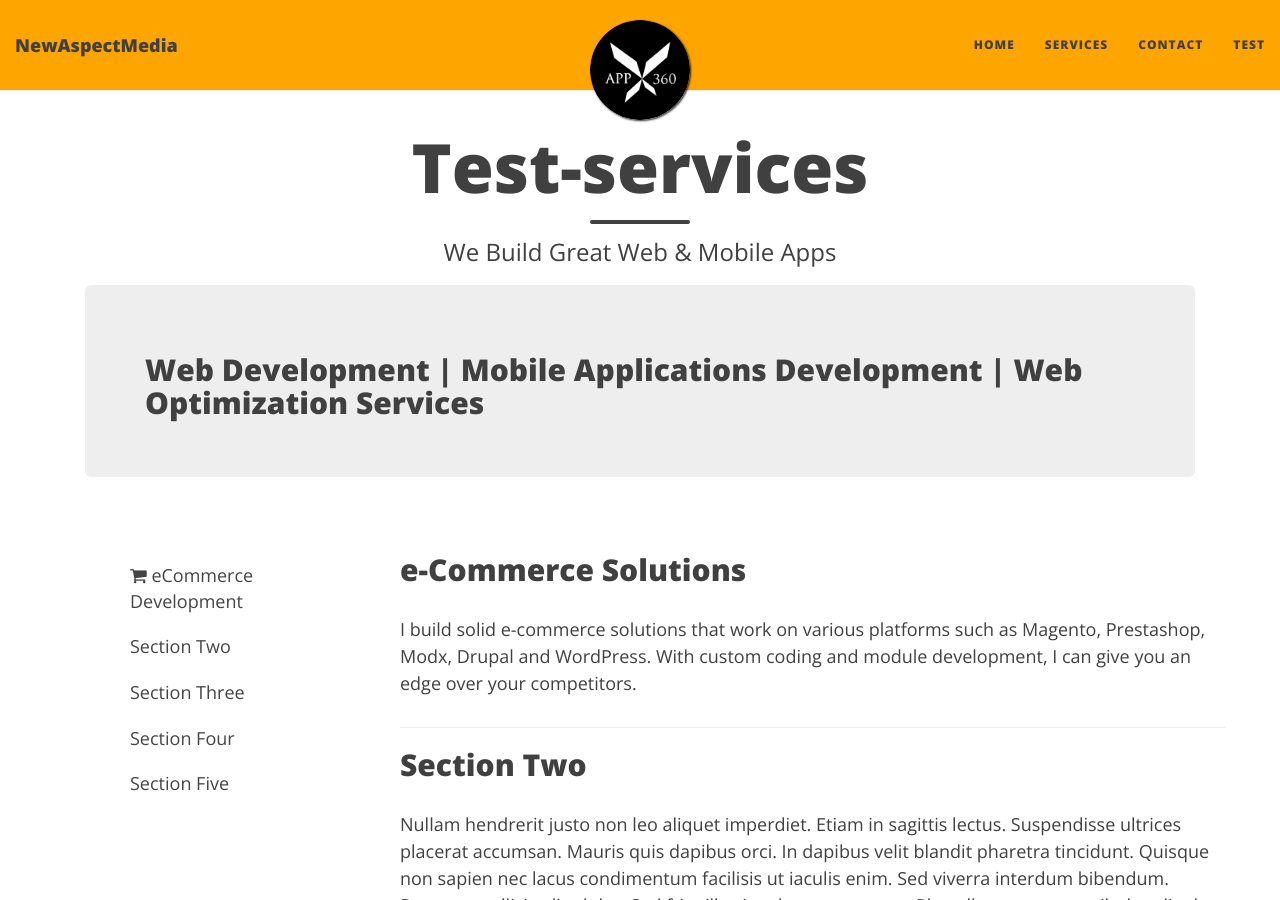
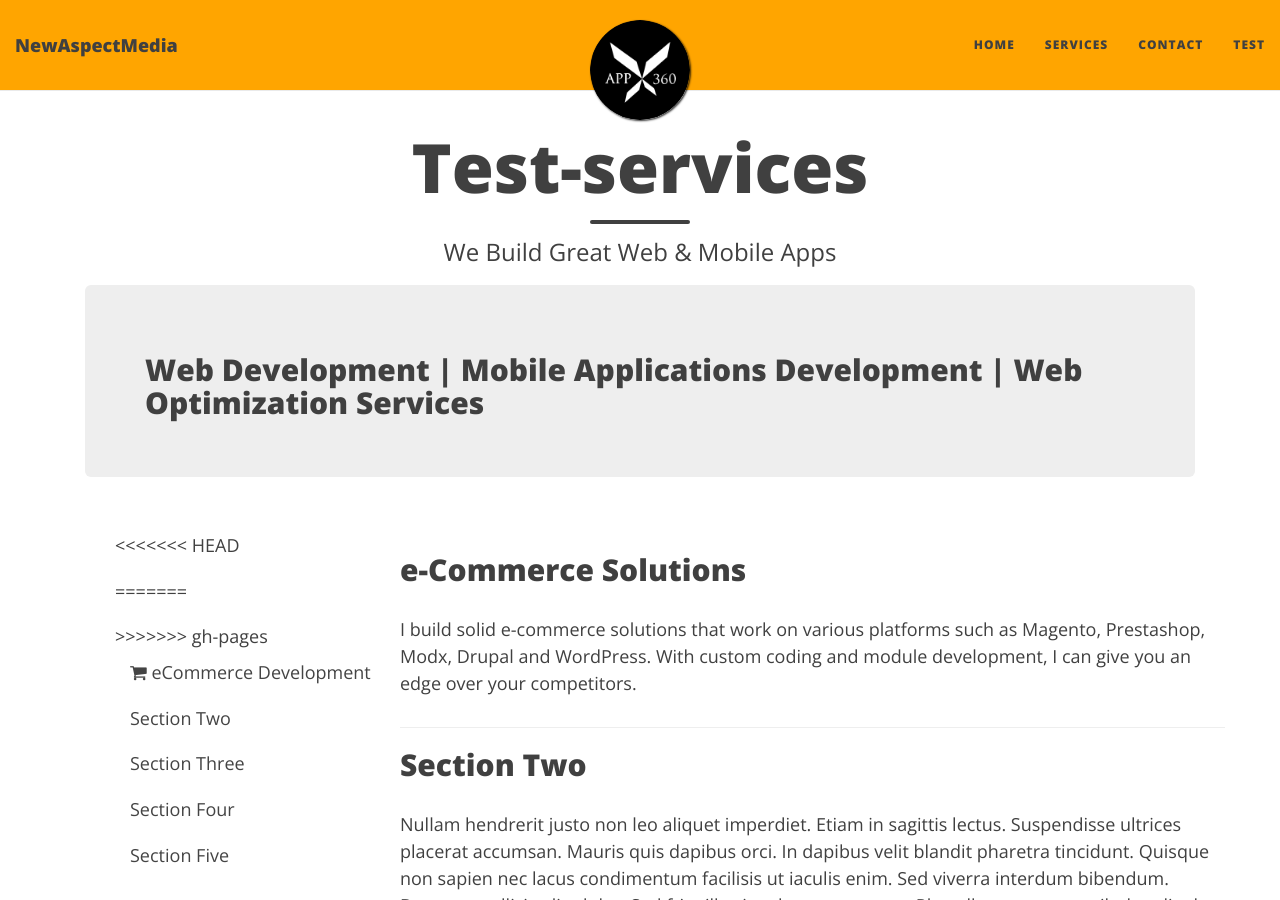
Before and after one commit to newmedia77/appxnam, a Jekyll site: the page built from test-services.html, in a window 1280 px wide and 900 px high. Built offline with Jekyll 4.4.1, drawn with Linux system fonts in a browser that asks for light colours; nearby versions of some CDN libraries.

Commit message:
Merge branch 'gh-pages'
# Conflicts:
#	test-services.html

```diff
--- a/css/main.css
+++ b/css/main.css
@@ -471,11 +471,11 @@ select { margin-bottom: 28.8px; max-width: 100%; width: auto; }
 
 /* Custom */
 
-@media (min-width: 1200px)
+@media (min-width: 992px)
 .bs-docs-sidebar.affix, .bs-docs-sidebar.affix-bottom {
     width: 263px;
 }
-@media (min-width: 992px)
+@media (min-width: 768px)
 .bs-docs-sidebar.affix {
     position: fixed;
     top: 20px;
@@ -484,7 +484,7 @@ select { margin-bottom: 28.8px; max-width: 100%; width: auto; }
 .bs-docs-sidebar {
     padding-left: 20px;
 }
-@media (min-width: 992px)
+@media (min-width: 768px)
 .bs-docs-sidebar.affix .bs-docs-sidenav, .bs-docs-sidebar.affix-bottom .bs-docs-sidenav {
     margin-top: 0;
     margin-bottom: 0;
--- a/test-services.html
+++ b/test-services.html
@@ -11,8 +11,13 @@ slug:
 <div class="container">
   <div class="row">
     <div class="col-sm-3">
+<<<<<<< HEAD
     <nav class="bs-docs-sidebar hidden-print hidden-xs hidden-sm affix">
       <ul class="nav bs-docs-sidenav">
+=======
+    <nav class="bs-docs-sidebar hidden-print hidden-xs hidden-sm">
+      <ul class="nav bs-docs-sidenav" data-spy="affix">
+>>>>>>> gh-pages
         <li class="active"><a href="#section-1"><i class="fa fa-shopping-cart fa-1x"></i>&nbsp;eCommerce Development</a></li>
                 <li><a href="#section-2">Section Two</a></li>
                 <li><a href="#section-3">Section Three</a></li>
```
